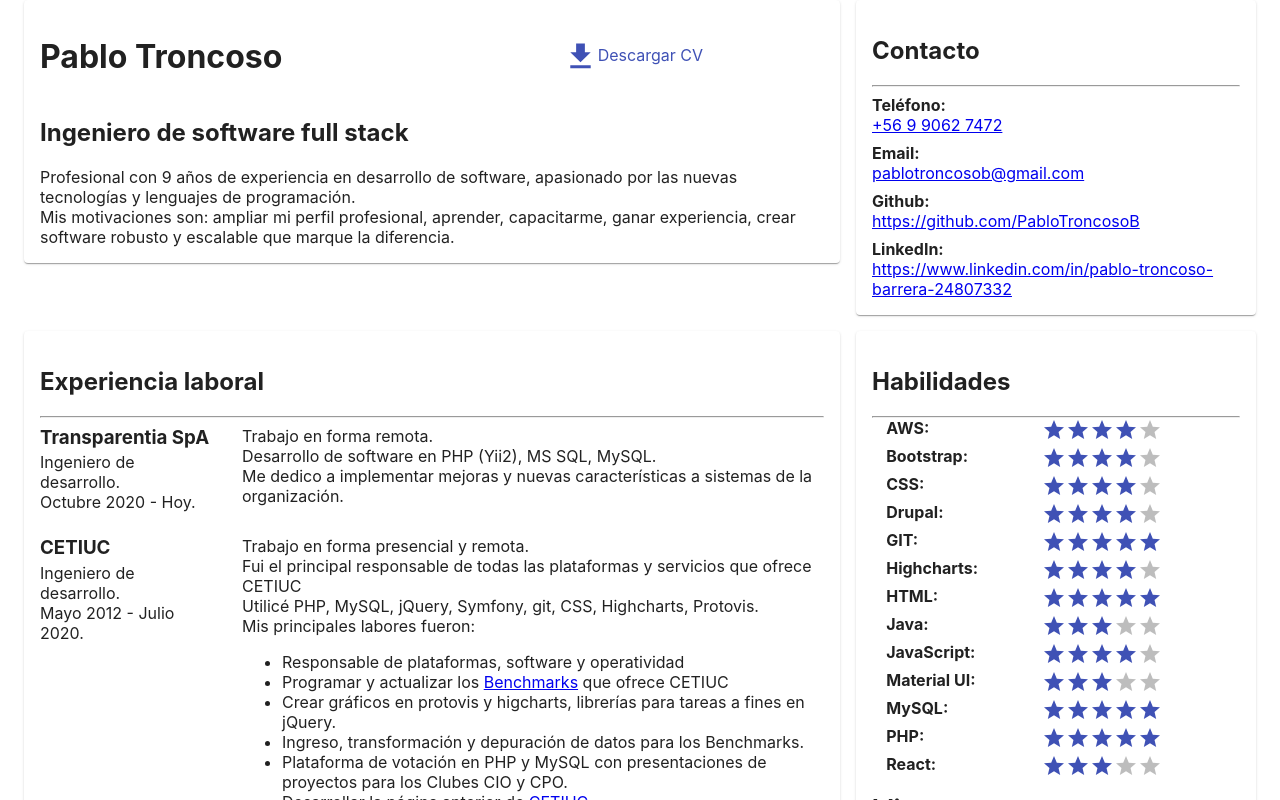
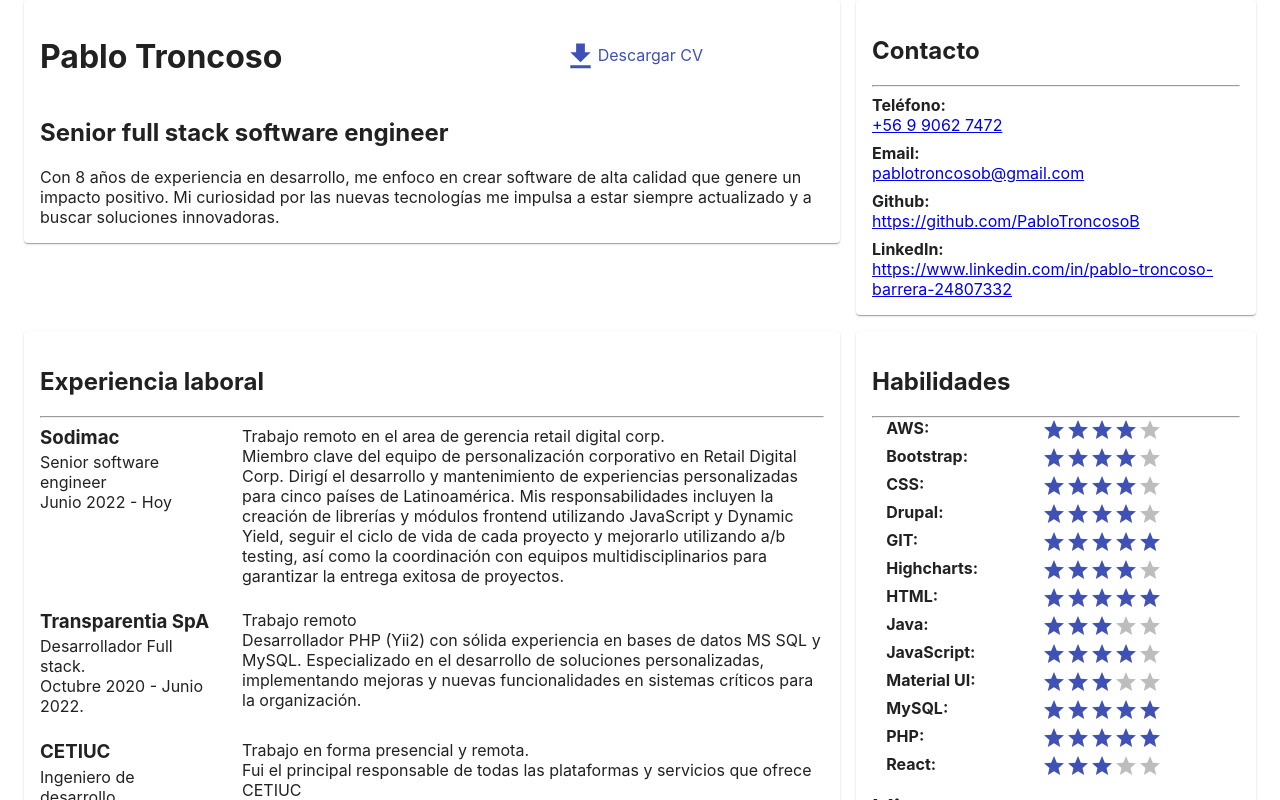
Before and after one commit to PabloTroncosoB/pablotroncosob.github.io, a React (Create React App) app: page / in a window 1280 px wide. Shown: the top 800 px of the page. Built offline with nearby package versions, Linux system fonts and the light colour scheme.

Commit message:
updatazo

```diff
--- a/package.json
+++ b/package.json
@@ -11,7 +11,7 @@
     "@testing-library/user-event": "^7.2.1",
     "react": "^16.13.1",
     "react-dom": "^16.13.1",
-    "react-scripts": "^3.4.3",
+    "react-scripts": "^5.0.1",
     "typeface-roboto": "0.0.75"
   },
   "scripts": {
@@ -38,6 +38,6 @@
     ]
   },
   "devDependencies": {
-    "gh-pages": "^2.2.0"
+    "gh-pages": "^6.1.1"
   }
 }
--- a/src/comp/head.js
+++ b/src/comp/head.js
@@ -4,6 +4,7 @@ import GetAppIcon from '@material-ui/icons/GetApp';
 import Link from '@material-ui/core/Link';
 
 function Head() {
+	const expYears = new Date().getFullYear()-2012;
     return (
         <div className="Head">
 
@@ -16,9 +17,8 @@ function Head() {
 				</Grid>
 			</Grid>
 
-			<h2>Ingeniero de software full stack</h2>
-            Profesional con 9 años de experiencia en desarrollo de software, apasionado por las nuevas tecnologías y lenguajes de programación.
-            <br/>Mis motivaciones son: ampliar mi perfil profesional, aprender, capacitarme, ganar experiencia, crear software robusto y escalable que marque la diferencia.
+			<h2>Senior full stack software engineer</h2>
+            Con {expYears} años de experiencia en desarrollo, me enfoco en crear software de alta calidad que genere un impacto positivo. Mi curiosidad por las nuevas tecnologías me impulsa a estar siempre actualizado y a buscar soluciones innovadoras.
         </div>
     );
 }
--- a/src/comp/trabajo.js
+++ b/src/comp/trabajo.js
@@ -12,14 +12,22 @@ class Trabajo extends Component {
                     alignItems="stretch"
                     spacing={3}>
                     <Grid item sm={3} xs={12}>
-                        <h3>Transparentia SpA</h3>
-                        Ingeniero de desarrollo.<br />
-                        Octubre 2020 - Hoy.
+                        <h3>Sodimac</h3>
+                        Senior software engineer<br />
+                        Junio 2022 - Hoy
                     </Grid>
                     <Grid item sm={9} xs={12}>
-                        Trabajo en forma remota.<br />
-                        Desarrollo de software en PHP (Yii2), MS SQL, MySQL.<br />
-                        Me dedico a implementar mejoras y nuevas características a sistemas de la organización.
+                    Trabajo remoto en el area de gerencia retail digital corp.<br/>
+                    Miembro clave del equipo de personalización corporativo en Retail Digital Corp. Dirigí el desarrollo y mantenimiento de experiencias personalizadas para cinco países de Latinoamérica. Mis responsabilidades incluyen la creación de librerías y módulos frontend utilizando JavaScript y Dynamic Yield, seguir el ciclo de vida de cada proyecto y mejorarlo utilizando a/b testing, así como la coordinación con equipos multidisciplinarios para garantizar la entrega exitosa de proyectos.
+                    </Grid>
+                    <Grid item sm={3} xs={12}>
+                        <h3>Transparentia SpA</h3>
+                        Desarrollador Full stack.<br />
+                        Octubre 2020 - Junio 2022.
+                    </Grid>
+                    <Grid item sm={9} xs={12}>
+                    Trabajo remoto<br/>
+                    Desarrollador PHP (Yii2) con sólida experiencia en bases de datos MS SQL y MySQL. Especializado en el desarrollo de soluciones personalizadas, implementando mejoras y nuevas funcionalidades en sistemas críticos para la organización.
                     </Grid>
                     <Grid item sm={3} xs={12}>
                         <h3>CETIUC</h3>
```
Also changed, not shown: 1 other file (tests, documents, lock files or other folders).
